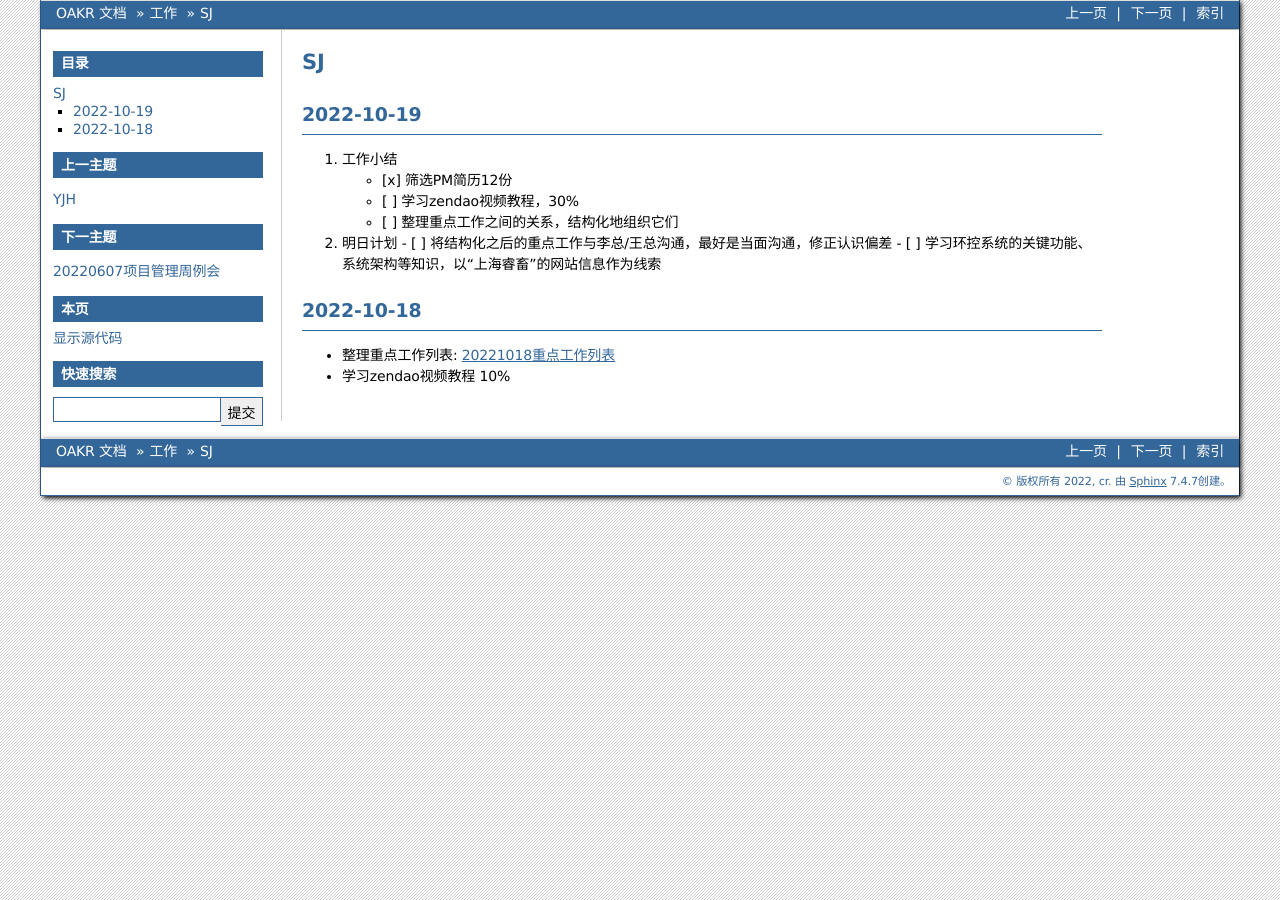
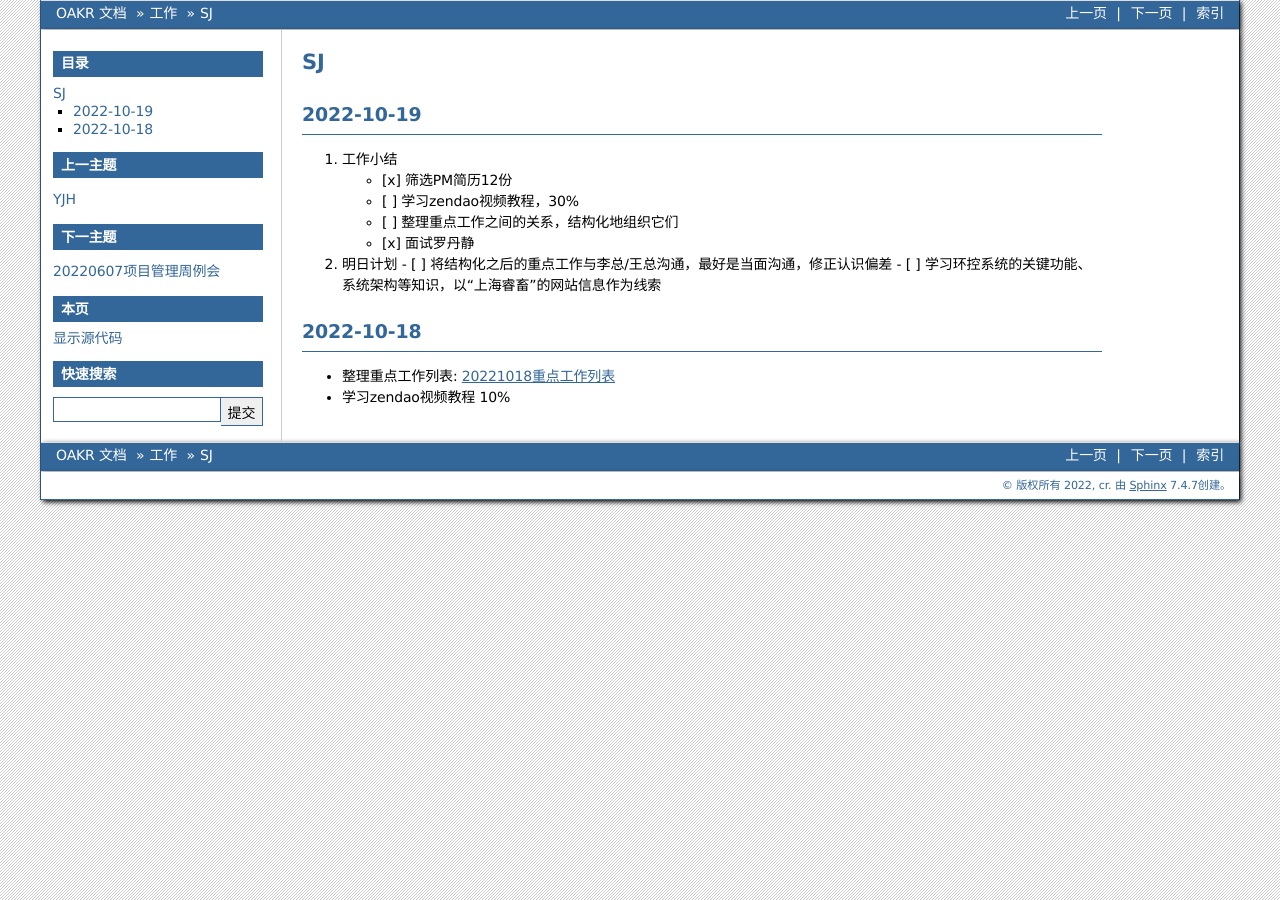
Before and after one commit to cruiurc/cruiurc.github.io, a Sphinx documentation site: the page built from source/work/sj.rst, in a window 1280 px wide. Built offline with Sphinx 7.4.7, drawn with Linux system fonts in a browser that asks for light colours.

Commit message:
work 20221018

```diff
--- a/source/work/sj.rst
+++ b/source/work/sj.rst
@@ -9,6 +9,7 @@ SJ
    - [x] 筛选PM简历12份
    - [ ] 学习zendao视频教程，30%
    - [ ] 整理重点工作之间的关系，结构化地组织它们
+   - [x] 面试罗丹静
 
 2. 明日计划
    - [ ] 将结构化之后的重点工作与李总/王总沟通，最好是当面沟通，修正认识偏差
```
